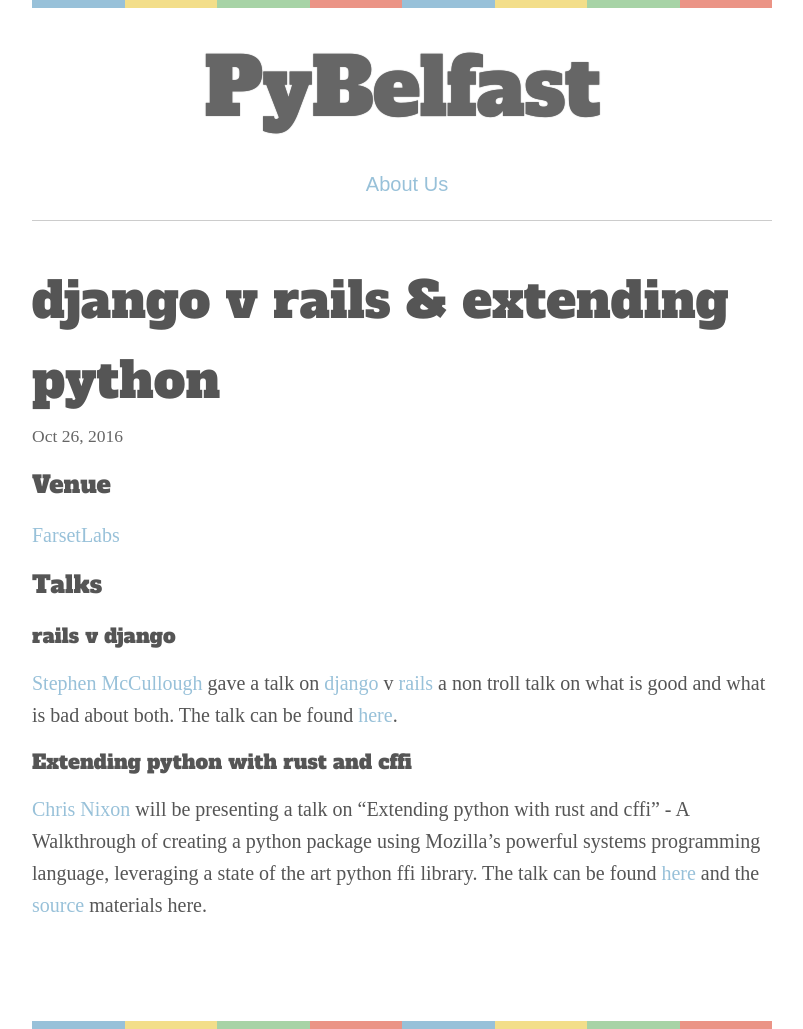
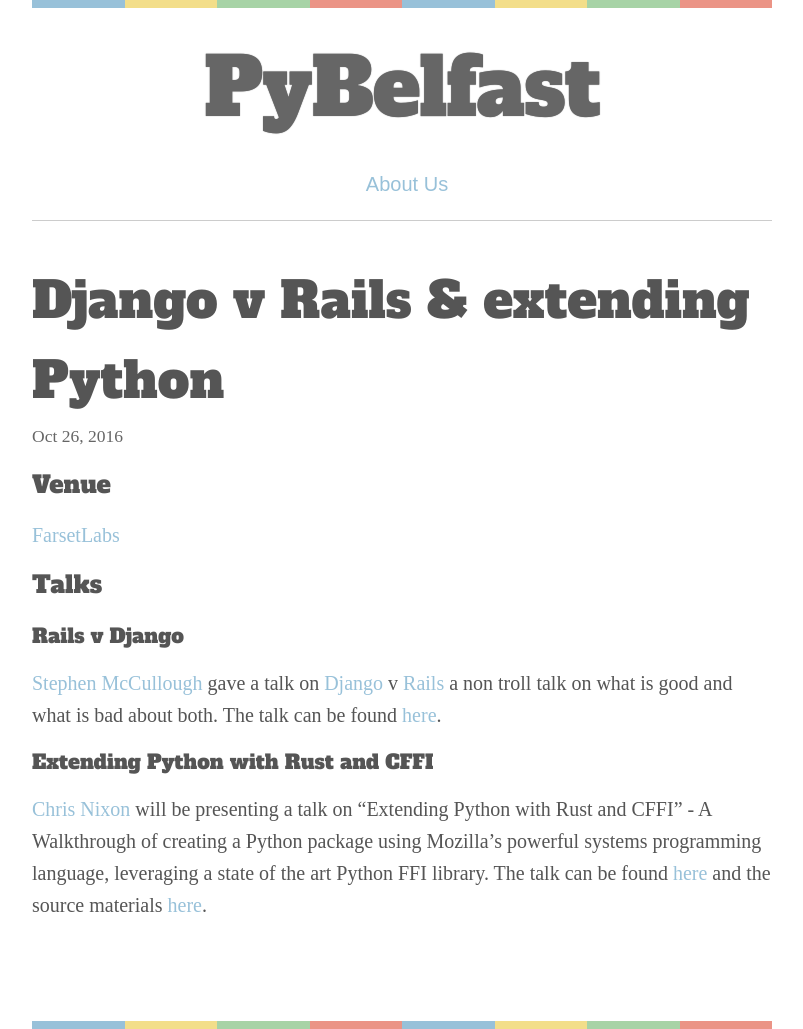
Before and after one commit to pybelfast/pybelfast.github.io, a Jekyll site: the page built from _posts/2016-10-26-django_v_rails-extending_python_with_rust_and_cffi.md, in a window 1280 px wide. Shown: the whole page, without its empty margins (238-1041 px from the left). Built offline with Jekyll 4.4.1, drawn with Linux system fonts in a browser that asks for light colours; some web fonts are replaced.

Commit message:
Typo corrections Correction of various spelling errors and mis-capitalisations in the Markdown files.

```diff
--- a/_posts/2016-10-26-django_v_rails-extending_python_with_rust_and_cffi.md
+++ b/_posts/2016-10-26-django_v_rails-extending_python_with_rust_and_cffi.md
@@ -1,6 +1,6 @@
 ---
 layout: post
-title:  "django v rails & extending python"
+title:  "Django v Rails & extending Python"
 categories: meetup django python
 ---
 
@@ -10,8 +10,8 @@
 
 ### Talks
 
-#### rails v django
-[Stephen McCullough](http://www.swm.cc/) gave a talk on [django](https://www.djangoproject.com/) v [rails](http://rubyonrails.org/) a non troll talk on what is good and what is bad about both. The talk can be found [here](https://speakerdeck.com/swmcc/django-v-rails).
+#### Rails v Django
+[Stephen McCullough](http://www.swm.cc/) gave a talk on [Django](https://www.djangoproject.com/) v [Rails](http://rubyonrails.org/) a non troll talk on what is good and what is bad about both. The talk can be found [here](https://speakerdeck.com/swmcc/django-v-rails).
 
-#### Extending python with rust and cffi
-[Chris Nixon](https://gitlab.com/cnixon) will be presenting a talk on "Extending python with rust and cffi" - A Walkthrough of creating a python  package using Mozilla's powerful systems programming language, leveraging a state of the art python ffi library. The talk can be found [here](https://cnixon.gitlab.io/extend-python-with-rust-via-cffi/) and the [source](https://gitlab.com/cnixon/extend-python-with-rust-via-cffi) materials here.
+#### Extending Python with Rust and CFFI
+[Chris Nixon](https://gitlab.com/cnixon) will be presenting a talk on "Extending Python with Rust and CFFI" - A Walkthrough of creating a Python package using Mozilla's powerful systems programming language, leveraging a state of the art Python FFI library. The talk can be found [here](https://cnixon.gitlab.io/extend-python-with-rust-via-cffi/) and the source materials [here](https://gitlab.com/cnixon/extend-python-with-rust-via-cffi).
```
Also changed, not shown: _pages/about.md (+2 -2 lines), _posts/2015-01-20-asyncdotio.md (+1 -1 lines), _posts/2015-05-27-websocket-experiments-in-flask.md (+1 -1 lines), _posts/2016-01-20-factory_boy_behave_and_click.md (+1 -1 lines), _posts/2017-02-21-alexa_and_python_aws_lambada_property_testing.md (+1 -1 lines).
